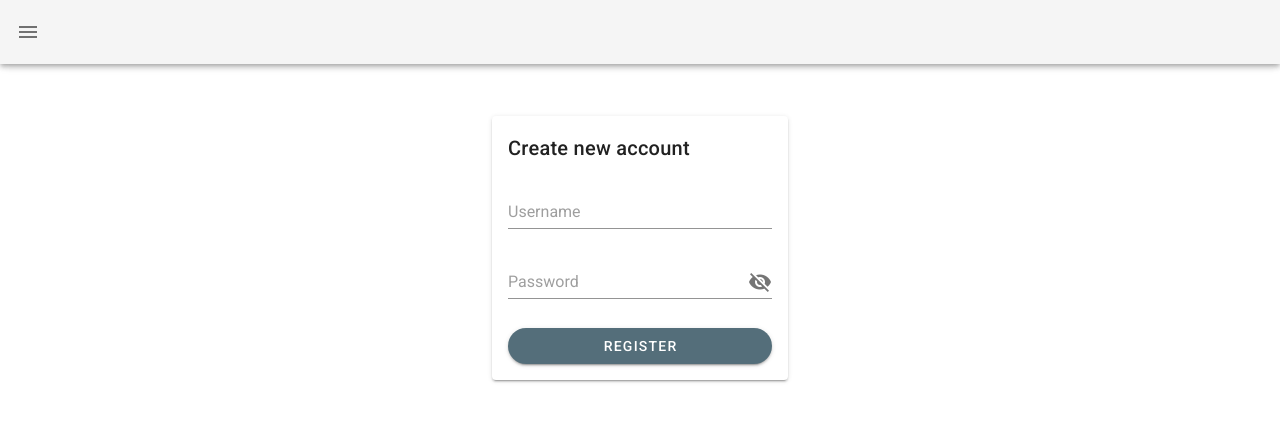
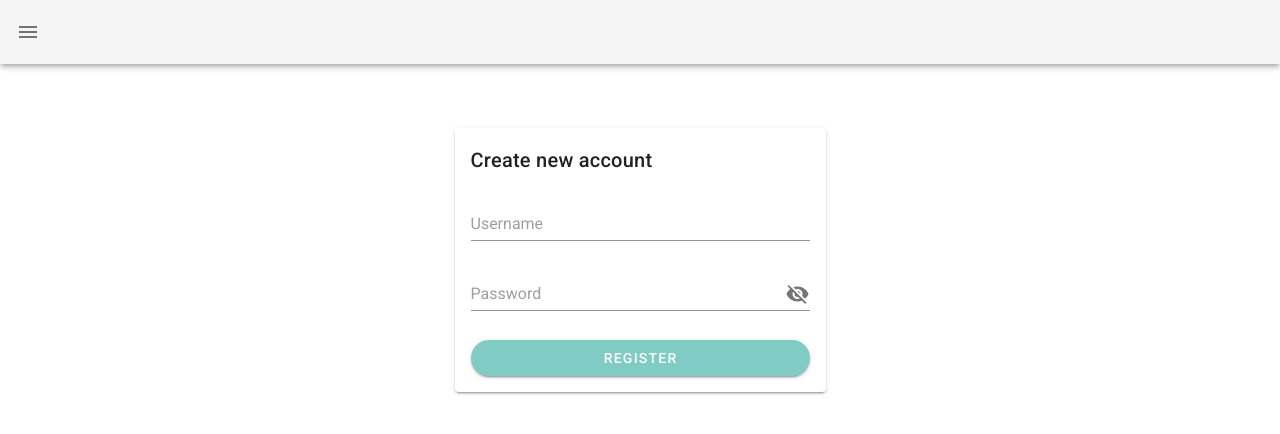
Before and after one commit to ekiauhce/escudo-client, a Vue app: page /register in a window 1280 px wide. Shown: the top 434 px of the page. Built offline with nearby package versions, Linux system fonts and the light colour scheme.

Commit message:
Refactoring

```diff
--- a/src/components/RegisterPage.vue
+++ b/src/components/RegisterPage.vue
@@ -1,7 +1,13 @@
 <template>
+  <v-container class="mt-10">
     <v-row justify="center">
-    <v-col sm="8" md="6" lg="3">
-      <v-card class="mt-10">
+      <v-col sm="8" md="6" lg="4">
+        <v-alert :value="alert" type="success"
+                 transition="slide-y-transition" text>
+          <h3>Success!</h3>
+          You have created an account.
+        </v-alert>
+        <v-card>
           <v-card-title>Create new account</v-card-title>
           <v-card-text>
                 <v-form
@@ -21,16 +27,20 @@
                       @click:append="showPassword = !showPassword"
                       :type="showPassword ? 'text' : 'password'"
                       placeholder="Password"/>
-            <v-btn class="mt-2"
-                   type="submit" color="primary" block rounded>Register</v-btn>
+                  <v-btn class="mt-2" type="submit" color="secondary"
+                         :loading="loading"
+                         block rounded>Register</v-btn>
                 </v-form>
               </v-card-text>
         </v-card>
       </v-col>
     </v-row>
+  </v-container>
 </template>
 
 <script>
+import {mapGetters} from "vuex";
+
 export default {
   name: "RegisterPage",
   data: function () {
@@ -46,8 +56,12 @@ export default {
       ],
       passwordRules: [
           v => v.length >= 8 || "Password must be at least 8 characters long!"
-      ]
+      ],
+      alert: false
     }
+  },
+  computed: {
+    ...mapGetters(["loading"])
   },
   methods: {
     register() {
@@ -56,6 +70,10 @@ export default {
       this.$store.dispatch("register", {
         username: this.username,
         password: this.password })
+      .then(() => {
+        this.alert = true;
+        setTimeout(() => this.alert = false, 2000);
+      })
       .catch(() => {
         this.takenUsernames.push(this.username);
         this.$refs.form.validate();
@@ -68,6 +86,5 @@ export default {
 }
 </script>
 
-<style scoped>
-
+<style>
 </style>
```
Lines whose indentation alone changed are shown as unchanged.
